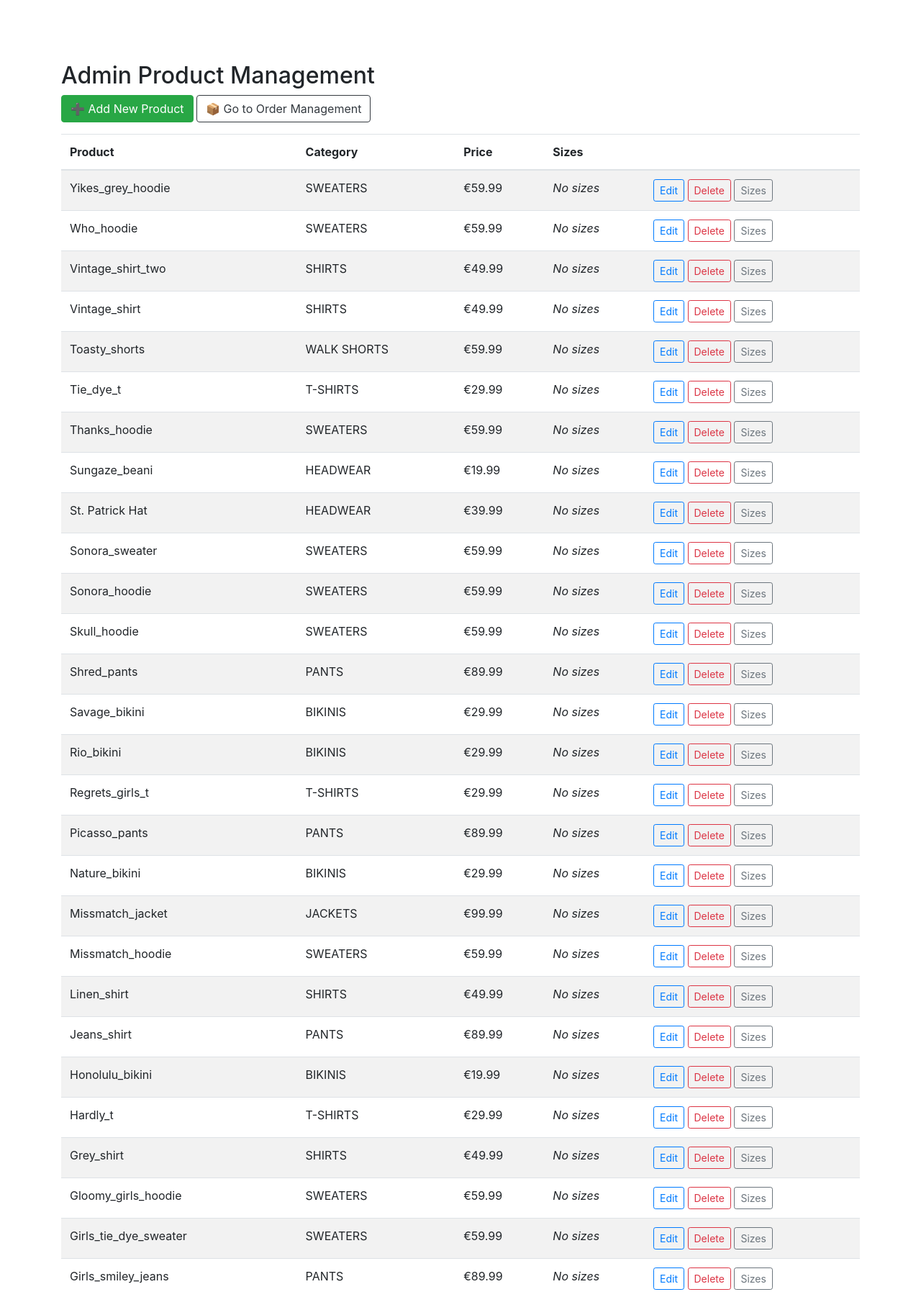
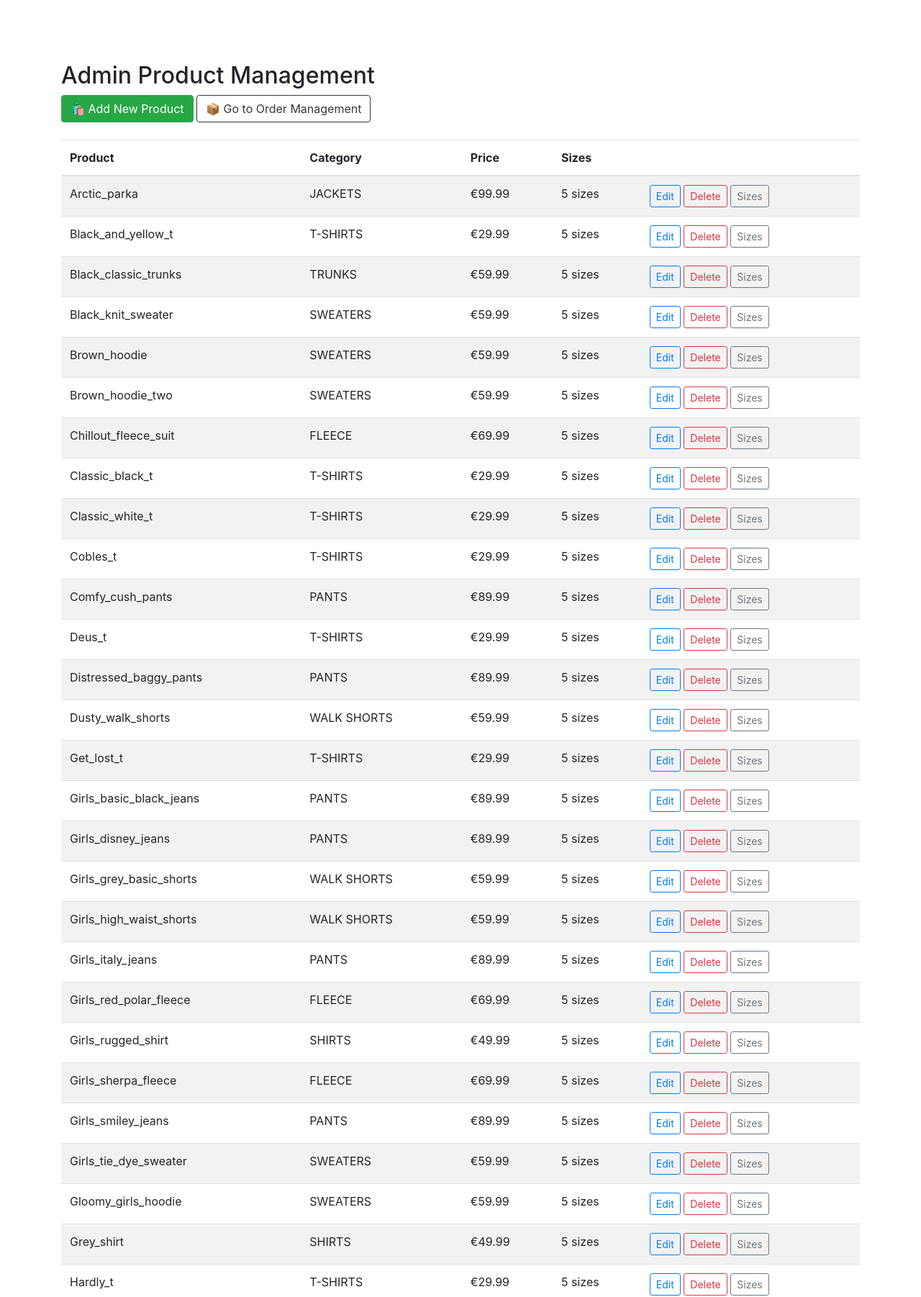
Before and after one commit to Maxcode0101/drift_cult, a Django app: page /store/admin-dashboard/ in a window 1280 px wide. Shown: the part 58-1860 px from the top of the page at 72% size. Run offline with Django 4.2, Linux system fonts and the light colour scheme; a user stored in the database is signed in; data comes from the database, SQL or seed files in the repository; tables that the repository leaves empty hold one stand-in row (values such as "Sample post").

Commit message:
Refactored product-size relation to use related_name='sizes' and updated dashboard view/template to reflect change

```diff
--- a/store/templates/store/admin_dashboard.html
+++ b/store/templates/store/admin_dashboard.html
@@ -3,8 +3,14 @@
 <div class="container mt-5">
   <h2>Admin Product Management</h2>
 
-  <a href="{% url 'product_create' %}" class="btn btn-success mb-3">➕ Add New Product</a>
-  <a href="{% url 'admin_order_list' %}" class="btn btn-outline-dark mb-3 ms-2">📦 Go to Order Management</a>
+  <div class="mb-4">
+    <a href="{% url 'product_create' %}" class="btn btn-success">
+      <i class="fas fa-plus"></i>🛍️ Add New Product
+    </a>
+    <a href="{% url 'admin_order_list' %}" class="btn btn-outline-dark">
+      <i class="fas fa-box"></i>📦 Go to Order Management
+    </a>
+  </div>
 
   <table class="table table-striped">
     <thead>
@@ -23,11 +29,11 @@
           <td>{{ product.category }}</td>
           <td>€{{ product.price }}</td>
           <td>
-          {% for size in product.productsize_set.all %}
-            {{ size.size }}{% if not forloop.last %}, {% endif %}
-          {% empty %}
+            {% if product.sizes.all %}
+              {{ product.sizes.count }} sizes
+            {% else %}
               <em>No sizes</em>
-          {% endfor %}
+            {% endif %}
           </td>
           <td>
             <a href="{% url 'product_edit' product.id %}" class="btn btn-sm btn-outline-primary">Edit</a>
--- a/store/views.py
+++ b/store/views.py
@@ -15,6 +15,7 @@ from django.template.loader import render_to_string
 from django.views.decorators.csrf import csrf_exempt
 from .forms import ProductForm
 from django.forms import modelformset_factory
+from django.db.models import Prefetch
 
 
 from .models import Product, ProductSize, CartItem, Order, OrderItem, NewsletterSubscriber
@@ -272,7 +273,7 @@ def robots_txt(request):
 # Admin Dashboard Views
 @staff_member_required
 def admin_dashboard(request):
-    products = Product.objects.all().order_by('-id')
+    products = Product.objects.all().prefetch_related('sizes')
     return render(request, 'store/admin_dashboard.html', {'products': products})
 
 
```
Lines whose indentation alone changed are shown as unchanged.
